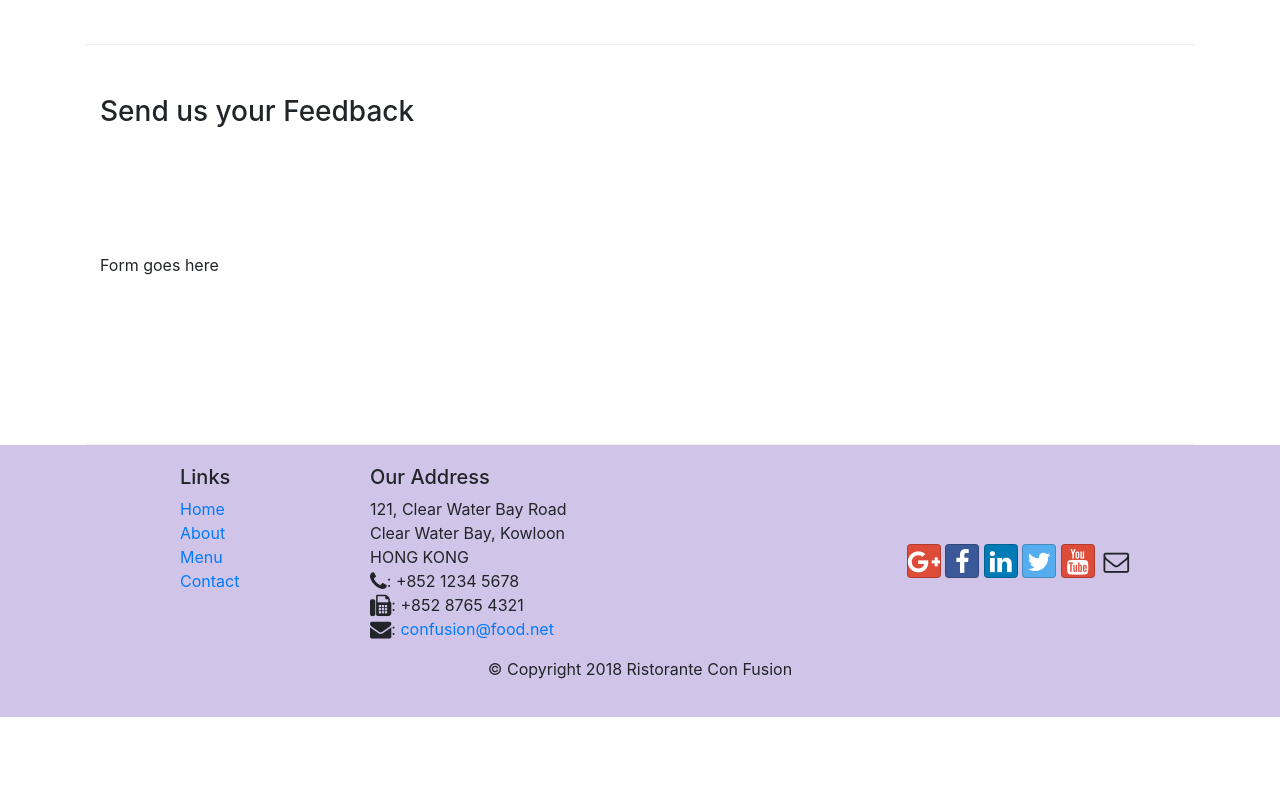
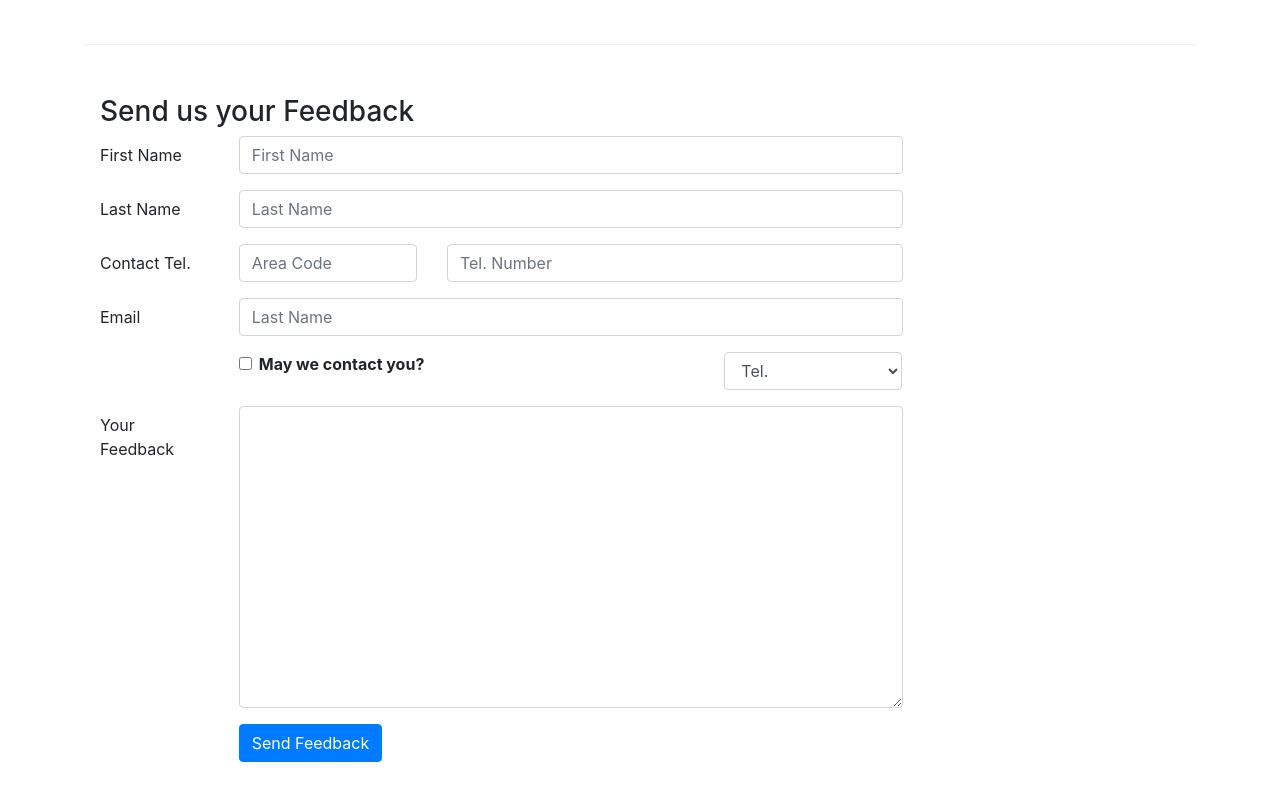
Before and after one commit to mustafausama/bootstrap-1, a website: page contactus.html in a window 1280 px wide. Shown: the part 820-1620 px from the top of the page. Before the commit the page ends 1537 px from the top, so only its background shows below. Drawn offline with nearby package versions, Linux system fonts and the light colour scheme.

Commit message:
Feedback Form

```diff
--- a/contactus.html
+++ b/contactus.html
@@ -88,7 +88,69 @@
               <h3>Send us your Feedback</h3>
            </div>
             <div class="col-12 col-md-9">
-                Form goes here
+                <form>
+                    <div class="form-group row">
+                        <label for="firstname" class="col-md-2 col-form-label">First Name</label>
+                        <div class="col-md-10">
+                            <input type="text" class="form-control" id="firstname"
+                                name="firstname" placeholder="First Name">
+                        </div>
+                    </div>
+                    <div class="form-group row">
+                        <label for="lastname" class="col-md-2 col-form-label">Last Name</label>
+                        <div class="col-md-10">
+                            <input type="text" class="form-control" id="lastname"
+                                name="lastname" placeholder="Last Name">
+                        </div>
+                    </div>
+                    <div class="form-group row">
+                        <label for="telnum" class="col-12 col-md-2 col-form-label">Contact Tel.</label>
+                        <div class="col-5 col-md-3">
+                            <input type="tel" class="form-control" id="areacode"
+                                name="areacode" placeholder="Area Code">
+                        </div>
+                        <div class="col-7 col-md-7">
+                            <input type="tel" class="form-control" id="telnum"
+                                name="telnum" placeholder="Tel. Number">
+                        </div>
+                    </div>
+                    <div class="form-group row">
+                        <label for="emailid" class="col-md-2 col-form-label">Email</label>
+                        <div class="col-md-10">
+                            <input type="email" class="form-control" id="emailid"
+                                name="emailid" placeholder="Last Name">
+                        </div>
+                    </div>
+                    <div class="form-group row">
+                        <div class="col-md-6 offset-md-2">
+                            <div class="form-check">
+                                <input type="checkbox" class="form-check-input"
+                                name="approve" id="approve" value="">
+                                <label class="form-check-label" for="approve">
+                                    <strong>May we contact you?</strong>
+                                </label>
+                            </div>
+                        </div>
+                        <div class="col-md-3 offset-md-1">
+                            <select class="form-control">
+                                <option>Tel.</option>
+                                <option>Email</option>
+                            </select>
+                        </div>
+                    </div>
+                    <div class="form-group row">
+                        <label for="feedback" class="col-md-2 col-form-label">Your Feedback</label>
+                        <div class="col-md-10">
+                            <textarea class="form-control" id="feedback"
+                                name="feedback" rows="12"></textarea>
+                        </div>
+                    </div>
+                    <div class="form-group row">
+                        <div class="offset-md-2 col-md-10">
+                            <button type="submit" class="btn btn-primary">Send Feedback</button>
+                        </div>
+                    </div>
+                </form>
             </div>
              <div class="col-12 col-md">
             </div>
--- a/css/style.css
+++ b/css/style.css
@@ -8,6 +8,10 @@
     padding: 50px 0px 50px 0px;
     border-bottom: 1px ridge;
     min-height: 400px;
+}
+
+.row-content:last-child {
+    border-bottom: none;
 }
 
 .footer {
```
